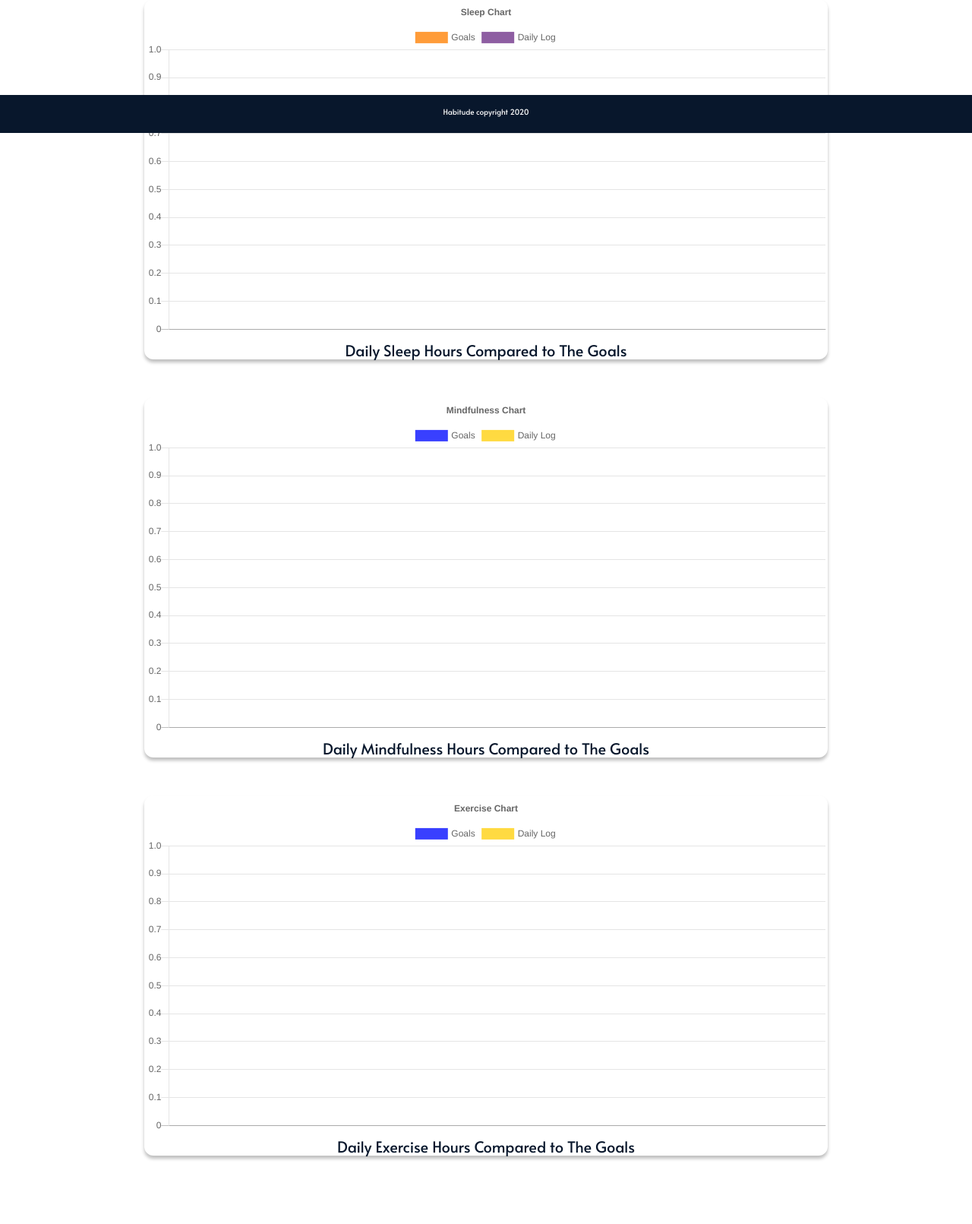
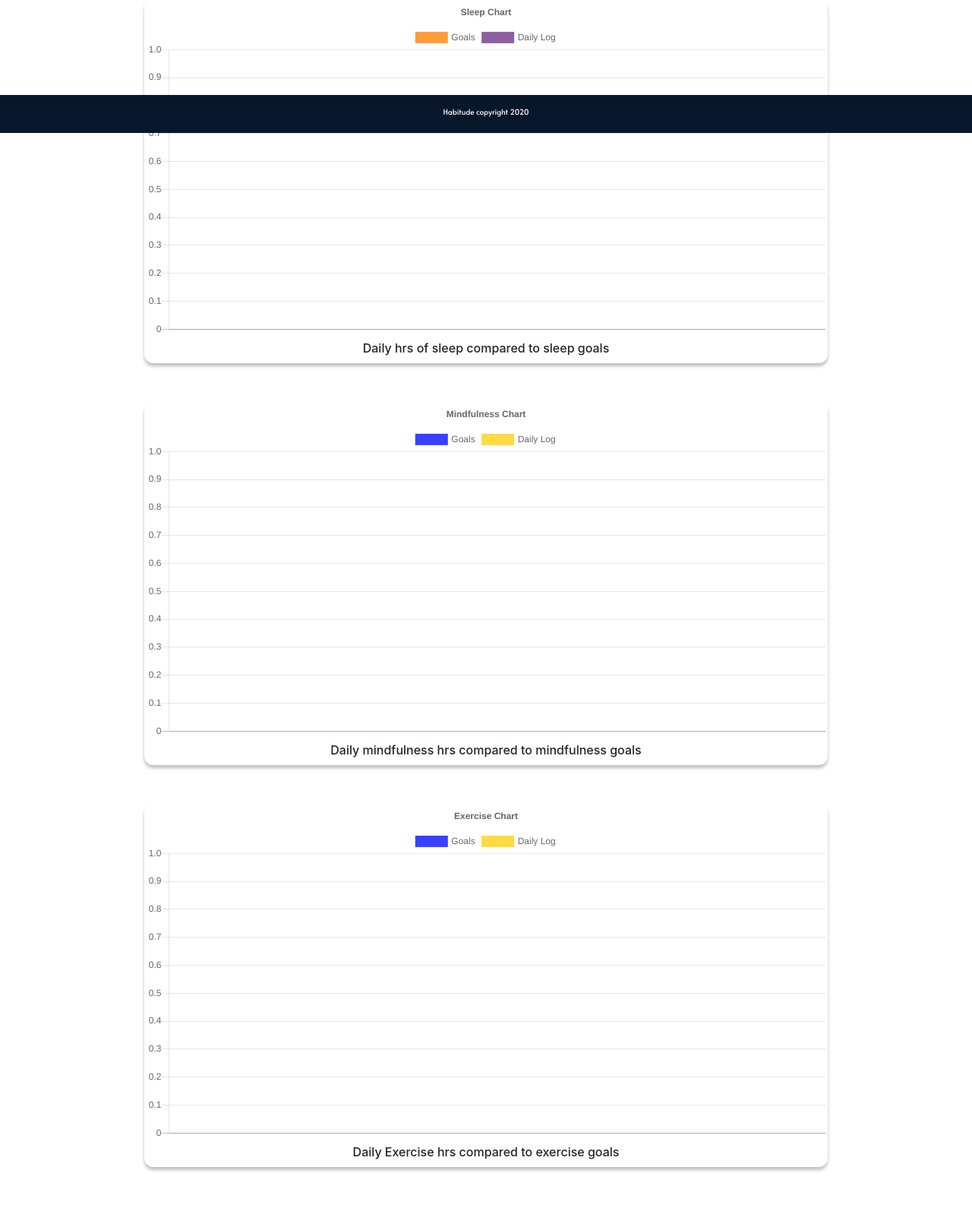
Before and after one commit to carolinetwyman/Habitude, a Node server app: page /progresschart in a window 1280 px wide. Shown: the part 625-2236 px from the top of the page at 76% size. Run offline with Node 20, Linux system fonts and the light colour scheme; the visitor is signed in with stand-in values (Sample User, id 1); data that the repository does not hold is empty; some libraries are stand-ins or nearby versions.

Commit message:
css edits

```diff
--- a/public/stylesheets/members.css
+++ b/public/stylesheets/members.css
@@ -1,5 +1,6 @@
 body {
     background-color: white;
+    text-align: center;
 }
 
 .nav-bar {
@@ -34,17 +35,19 @@ h1 {
     font-family: 'Alata', sans-serif;
 }
 
-h2 {
-    font-size: 20px;
-    font-family: 'Alata', sans-serif;
-}
-
 h2,
 h3 {
-    font-family: 'Alata', sans-serif;
+    font-family: 'Roboto', sans-serif;
     text-align: center;
     color: #08172C;
     max-width: 100%;
+    font-size: 16px;
+}
+
+h4 {
+    font-size: 16px;
+    text-align: center;
+    padding-bottom: 10px;
 }
 
 .container {
--- a/views/members.handlebars
+++ b/views/members.handlebars
@@ -33,9 +33,9 @@
 <div class="container">
   <div class="row">
     <div>
-      <h2>Welcome <span class="member-name">!</span>!</h2>
+      <h1>Welcome <span class="member-name">!</span>!</h1>
 
-      <h2>Please enter the amount of time you would like to do the following healthy habits</h2>
+      <h2>Please enter the amount of time you would like to spend on the following healthy habits</h2>
       <form>
         <div class="formlist">
           <div class="myList">
@@ -53,7 +53,7 @@
   </div>
 </div>
 <div class="footer">
-  <p>project2 copyright 2020</p>
+  <p>Habitude copyright 2020</p>
 </div>
 <script src="https://cdnjs.cloudflare.com/ajax/libs/jquery/3.2.1/jquery.min.js"></script>
 <script type="text/javascript" src="./js/goals.js"></script>
--- a/views/progresschart.handlebars
+++ b/views/progresschart.handlebars
@@ -42,15 +42,15 @@
 <div class="containerChart">
   <div class="chart">
     <canvas id="myChart1"></canvas>
-    <h2>Daily Sleep Hours Compared to The Goals</h2>
+    <h4>Daily hrs of sleep compared to sleep goals</h4>
   </div>
   <div class="chart">
     <canvas id="myChart2"></canvas>
-    <h2>Daily Mindfulness Hours Compared to The Goals</h2>
+    <h4>Daily mindfulness hrs compared to mindfulness goals</h4>
   </div>
   <div class="chart">
     <canvas id="myChart3"></canvas>
-    <h2>Daily Exercise Hours Compared to The Goals</h2>
+    <h4>Daily Exercise hrs compared to exercise goals</h4>
   </div>
 </div>
 
```
Also changed, not shown: public/stylesheets/community.css (+34 -0 lines), views/community.handlebars (+10 -3 lines).
